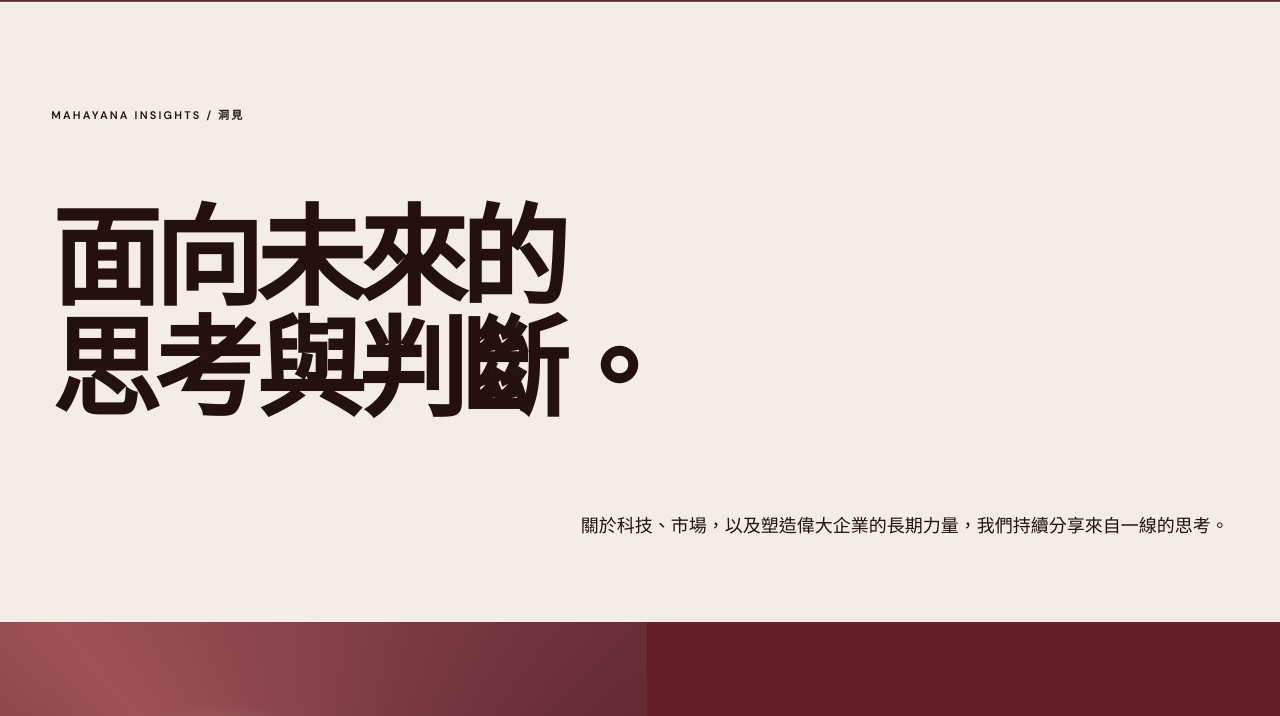
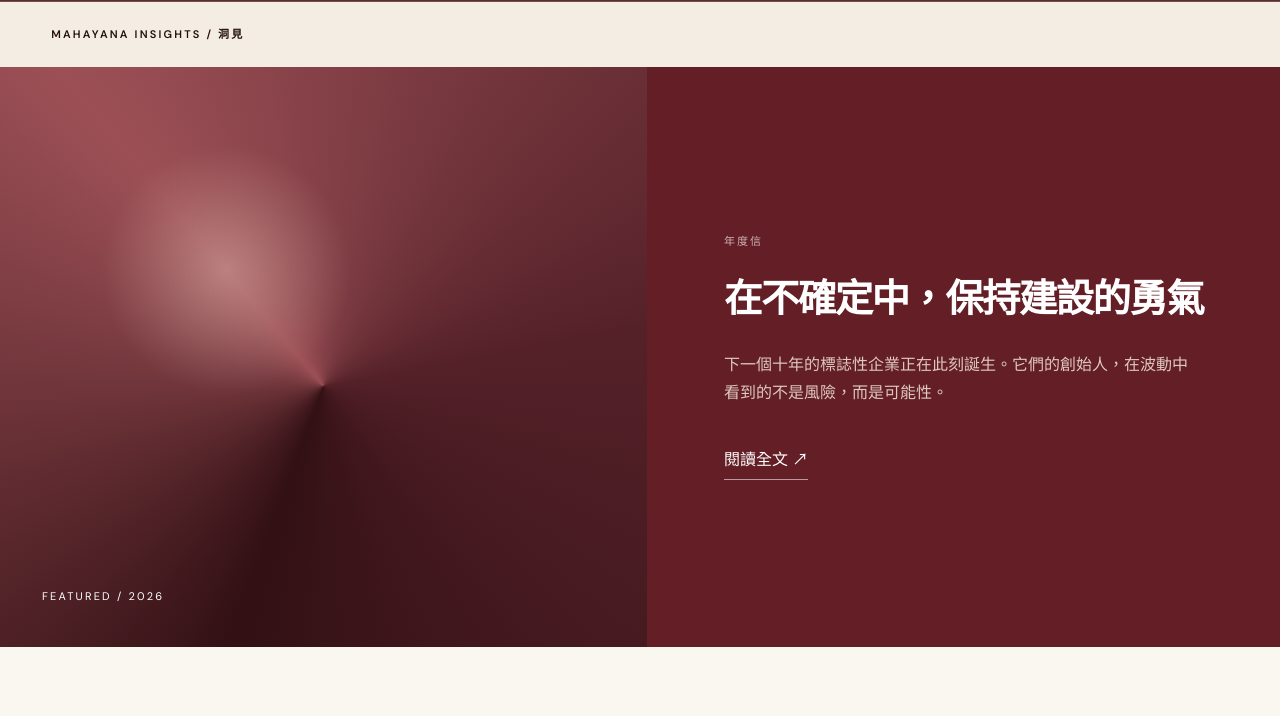
Before and after one commit to MahayanaCapital/MCP.WWW, a website: page insights-zh-tw.html in a window 1280 px wide. Shown: the part 90-806 px from the top of the page. Drawn offline with nearby package versions, Linux system fonts and the light colour scheme.

Commit message:
Simplify insights page headers

```diff
--- a/assets/css/mahayanacap.css
+++ b/assets/css/mahayanacap.css
@@ -268,6 +268,7 @@ footer .nav-link { color: #fff !important; }
 .insights-hero { min-height: 620px; padding: 105px 4vw 80px; background: var(--cream); display: flex; flex-direction: column; justify-content: space-between; }
 .insights-hero h1 { font: 600 clamp(58px, 8.5vw, 126px)/1.02 var(--serif); letter-spacing: -.06em; margin: 45px 0; }
 .insights-hero p { width: auto; margin: 0 0 0 auto; font: 400 18px/1.8 var(--serif); white-space: nowrap; }
+.insights-hero-minimal { min-height: auto; padding: 24px 4vw; }
 .featured-insight { display: grid; grid-template-columns: 1.15fr .85fr; padding: 0; background: var(--wine); color: #fff; }
 .featured-art { min-height: 580px; display: flex; align-items: flex-end; padding: 42px; background: radial-gradient(circle at 35% 35%,rgba(255,230,215,.32),transparent 22%),conic-gradient(from 200deg at 50% 55%,#321014,#9c5056,#552129,#321014); }
 .featured-art span { font-size: 11px; letter-spacing: .2em; }
@@ -366,6 +367,7 @@ html[lang="zh-TW"] .featured-copy h2 { font-size: clamp(32px, 3vw, 44px); white-
   .team-browser { padding: 35px 20px 90px; }
   .insights-directory { padding-top: 72px; }
   .insights-hero { min-height: 540px; padding: 80px 20px 60px; }
+  .insights-hero-minimal { min-height: auto; padding: 20px; }
   .insights-hero p { margin: 0; white-space: normal; }
   .featured-insight { grid-template-columns: 1fr; }
   .featured-art { min-height: 360px; }
--- a/insights-zh-tw.html
+++ b/insights-zh-tw.html
@@ -13,10 +13,8 @@
 <body class="insights-page">
   <header class="site-header navbar navbar-expand-lg" data-bss-component="navbar"><a class="brand logo-link" href="zh-tw.html#top" aria-label="MahayanaCap 首頁"><img class="site-logo" src="assets/img/MAHAYANA_CAPITAL_logo_web_white_v2.png" alt="Mahayana Capital"></a><nav class="nav-links navbar-nav ms-auto align-items-lg-center" aria-label="主導航"><a class="nav-link" href="zh-tw.html#belief">投資理念</a><a class="nav-link" href="zh-tw.html#companies">被投企業</a><a class="nav-link" href="insights-zh-tw.html">洞見</a><a class="nav-link" href="markets-zh-tw.html">市場</a><a class="nav-link" href="team-zh-tw.html">團隊</a><a class="nav-cta" href="mailto:hello@mahayanacap.com">與我們同行 ↗</a><a class="nav-link lang-switch" href="insights-en.html" aria-label="English version">EN</a></nav><button class="menu-button" aria-expanded="false" aria-label="打開菜單"><span></span><span></span></button></header>
   <main class="insights-directory">
-    <section class="insights-hero container-fluid">
+    <section class="insights-hero insights-hero-minimal container-fluid">
       <span class="eyebrow">MAHAYANA INSIGHTS / 洞見</span>
-      <h1>面向未來的<br>思考與判斷。</h1>
-      <p>關於科技、市場，以及塑造偉大企業的長期力量，我們持續分享來自一線的思考。</p>
     </section>
     <section class="featured-insight container-fluid">
       <div class="featured-art"><span>FEATURED / 2026</span></div>
```
Also changed, not shown: insights-en.html (+1 -3 lines).
